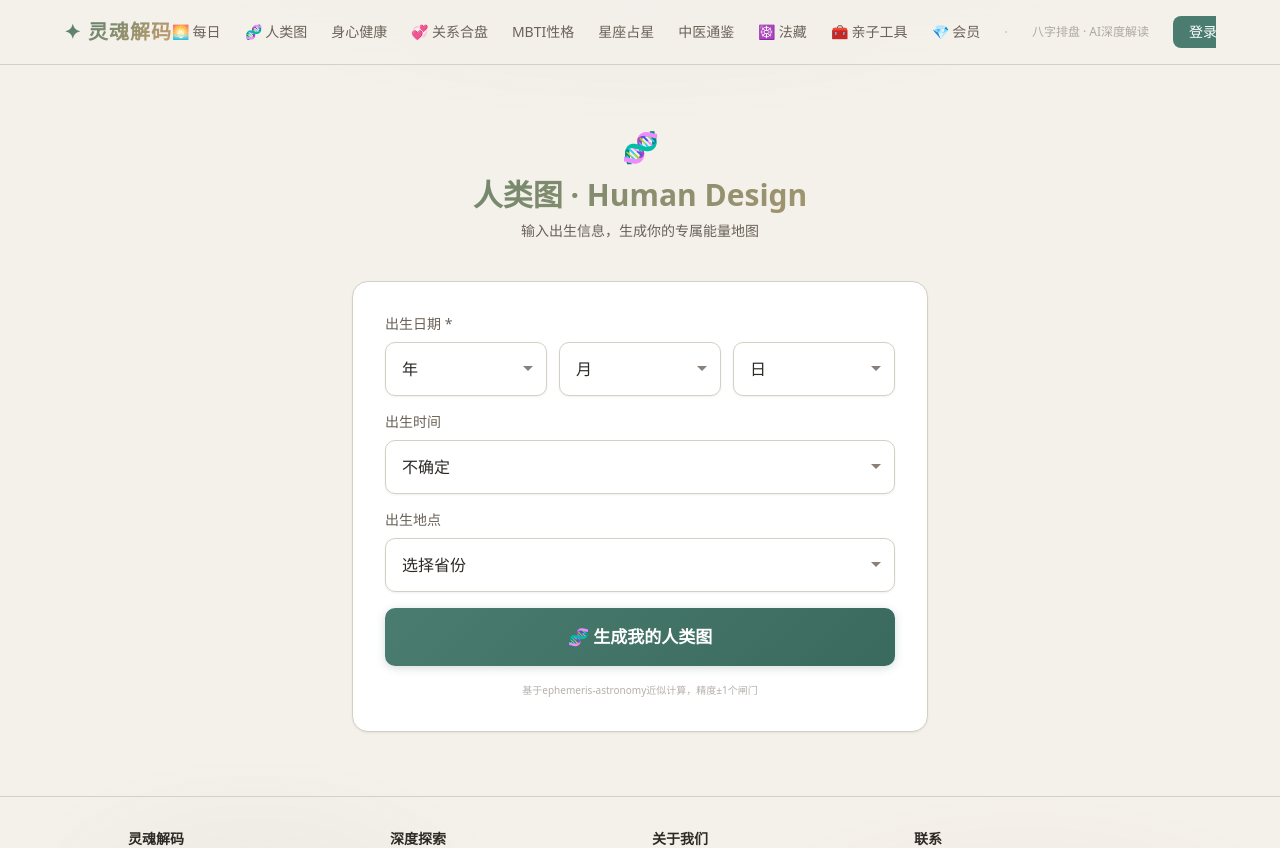
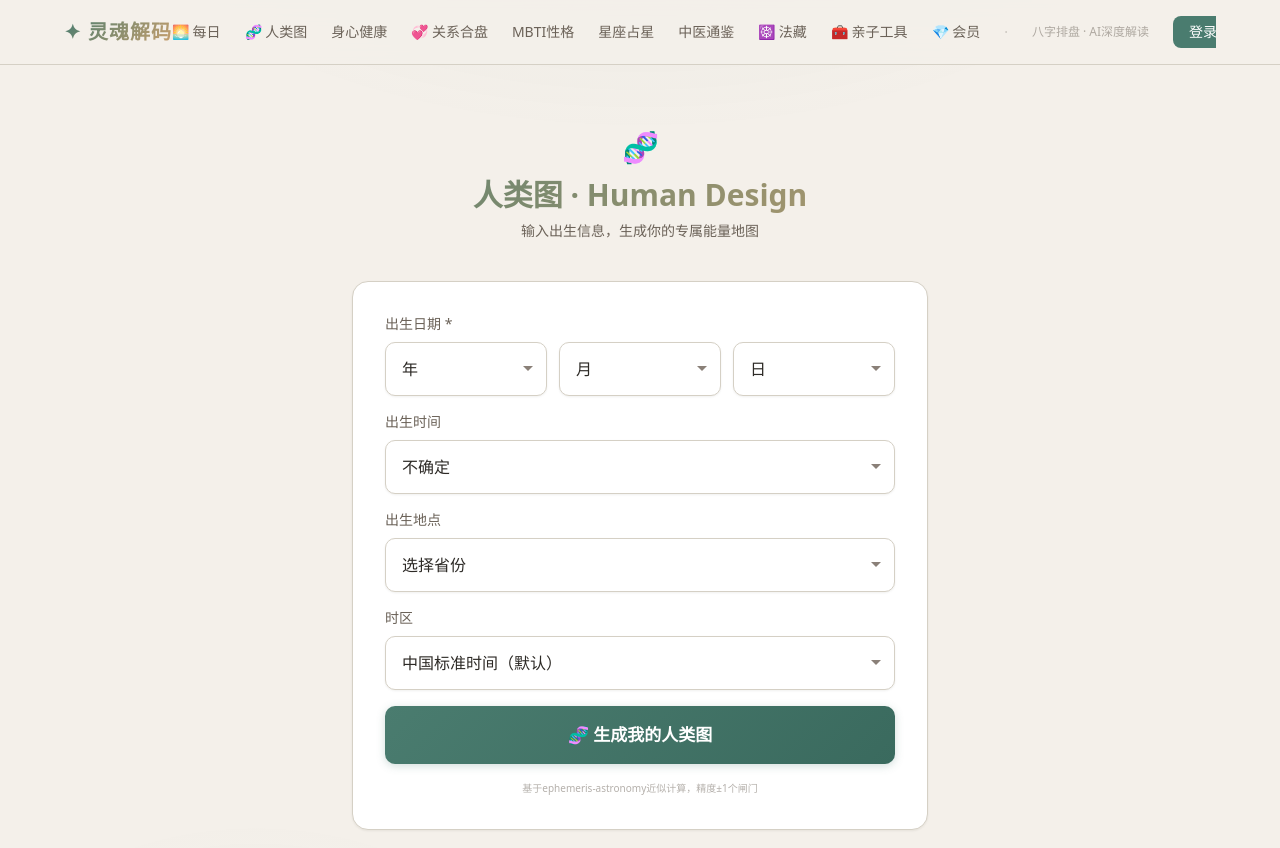
Before and after one commit to wlkerwong-boop/soul-decode, a Next.js app: page /human-design in a window 1280 px wide. Shown: the top 848 px of the page. Built offline with nearby package versions, Linux system fonts and the light colour scheme.

Commit message:
feat: HD页时区选择(海外出生转换) + 服务端日期校验

```diff
--- a/src/app/api/human-design/route.ts
+++ b/src/app/api/human-design/route.ts
@@ -25,10 +25,11 @@ export async function POST(request: NextRequest) {
 
     // Dynamic require CJS engine
     const mod = require('../../../lib/hd-engine-v5.cjs');
+    const tz = body.timezone || 'Asia/Shanghai';
     const result = mod.calculateBodygraph(
       `${String(body.year).padStart(4,'0')}-${String(body.month).padStart(2,'0')}-${String(body.day).padStart(2,'0')}`,
       `${String(body.hour || '12').padStart(2,'0')}:00`,
-      'Asia/Shanghai', 39.9, 116.4
+      tz, 39.9, 116.4
     );
 
     return new Response(JSON.stringify({ success: true, bodygraph: result }), {
--- a/src/app/human-design/page.tsx
+++ b/src/app/human-design/page.tsx
@@ -58,10 +58,11 @@ export default function HumanDesignPage() {
     if (!form.year || !form.month || !form.day) { setError('请填写完整的出生日期'); return; }
     setLoading(true); setError(''); setHd(null); setInterp('');
     try {
+      const payload = { ...form, timezone: form.timezone || 'Asia/Shanghai' };
       const res = await fetch('/api/human-design', {
         method: 'POST',
         headers: { 'Content-Type': 'application/json' },
-        body: JSON.stringify(form),
+        body: JSON.stringify(payload),
       });
       const data = await res.json();
       if (!res.ok || !data.success) throw new Error(data.error || '生成失败');
@@ -127,6 +128,18 @@ export default function HumanDesignPage() {
             <select className="input-jade" value={form.location} onChange={e => setForm(p => ({...p, location: e.target.value}))}>
               <option value="">选择省份</option>
               {PROVINCES.map(p => <option key={p} value={p}>{p}</option>)}
+            </select>
+          </div>
+          <div>
+            <label className="block text-sm text-[var(--text-secondary)] mb-2 font-medium">时区</label>
+            <select className="input-jade" value={form.timezone} onChange={e => setForm(p => ({...p, timezone: e.target.value}))}>
+              <option value="Asia/Shanghai">中国标准时间（默认）</option>
+              <option value="America/Los_Angeles">美国洛杉矶（UTC-7/8）</option>
+              <option value="America/New_York">美国纽约（UTC-4/5）</option>
+              <option value="Europe/London">英国伦敦（UTC+0/1）</option>
+              <option value="Europe/Paris">欧洲巴黎（UTC+1/2）</option>
+              <option value="Australia/Sydney">澳大利亚悉尼（UTC+10/11）</option>
+              <option value="Asia/Tokyo">日本东京（UTC+9）</option>
             </select>
           </div>
           {error && <div className="text-sm text-red-500 bg-red-500/5 border border-red-500/15 rounded-lg px-4 py-3">{error}</div>}
--- a/src/lib/hd-engine-v5.cjs
+++ b/src/lib/hd-engine-v5.cjs
@@ -81,17 +81,35 @@ function getPlanetGates(year, month, day) {
 
 // ── 3. 主计算函数 ──
 function calculateBodygraph(dateStr, timeStr, tz, lat, lon) {
-  // Parse date without luxon
-  const parts = dateStr.split('T')[0].split('-');
+  // Parse date
+  const parts = dateStr.split('-');
   const timeParts = timeStr.split(':');
-  const y = parseInt(parts[0]), m = parseInt(parts[1]), d = parseInt(parts[2]);
-  const h = parseInt(timeParts[0]), min = parseInt(timeParts[1] || '0');
+  let y = parseInt(parts[0]), m = parseInt(parts[1]), d = parseInt(parts[2]);
+  let h = parseInt(timeParts[0]), min = parseInt(timeParts[1] || '0');
 
-  // UTC conversion
-  const localMs = Date.UTC(y, m-1, d, h, min, 0);
+  // Timezone conversion: non-China timezones → adjust to China time
+  if (tz && tz !== 'Asia/Shanghai') {
+    // Convert local time to UTC, then to China time (UTC+8)
+    const localMs = Date.UTC(y, m-1, d, h, min, 0);
+    // Get UTC offset for the timezone (simplified: use standard offsets)
+    const tzOffsets = {
+      'America/Los_Angeles': -7, 'America/New_York': -4,
+      'Europe/London': 0, 'Europe/Paris': 1,
+      'Australia/Sydney': 10, 'Asia/Tokyo': 9,
+      'America/Chicago': -5, 'America/Denver': -6,
+    };
+    const localOffset = tzOffsets[tz] || 0;
+    const utcMs = localMs - localOffset * 3600000;
+    const chinaMs = utcMs + 8 * 3600000;
+    const chinaDt = new Date(chinaMs);
+    y = chinaDt.getUTCFullYear();
+    m = chinaDt.getUTCMonth() + 1;
+    d = chinaDt.getUTCDate();
+    h = chinaDt.getUTCHours();
+    min = chinaDt.getUTCMinutes();
+  }
 
-  // For China (UTC+8), use local time directly
-  const birthMs = localMs; // assume already China time
+  const birthMs = Date.UTC(y, m-1, d, h, min, 0);
   const designMs = birthMs - 88 * 86400000;
 
   const birth = new Date(birthMs);
```
